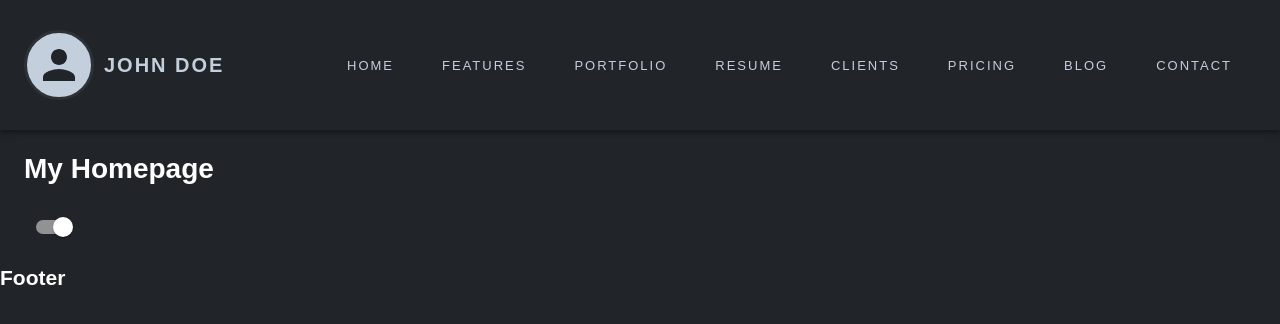
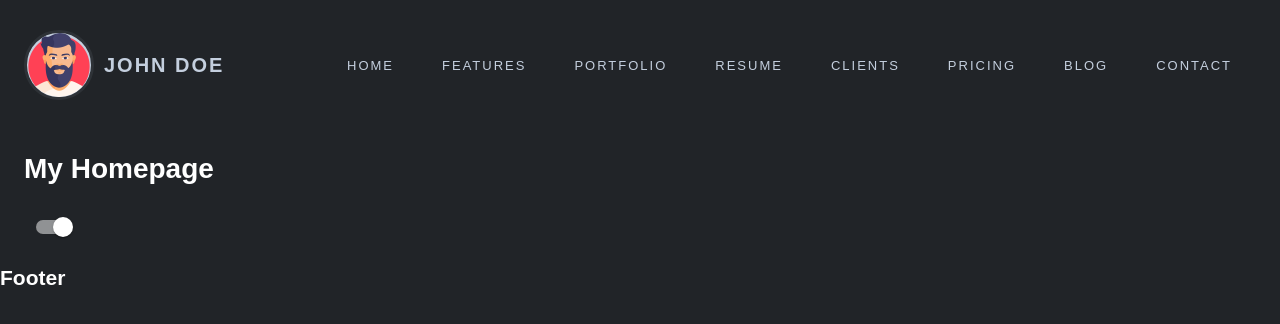
Before and after one commit to imranprof/jobs-frontend, a Next.js app: page / in a window 1280 px wide. Shown: the top 324 px of the page. Built offline with nearby package versions, Linux system fonts and the light colour scheme.

Commit message:
refactor: convert to reusable components

```diff
--- /dev/null
+++ b/src/components/Header/index.js
@@ -0,0 +1,28 @@
+import React, {useContext} from 'react';
+import ThemeContextProvider from "../../contexts/themeContext";
+
+import {AppBar, Hidden, Toolbar,} from "@material-ui/core";
+
+import {NavbarStyle} from './style';
+import ProfileInfo from "./profileInfo";
+import SideBar from "./sideBar";
+import NavItems from "./navItems";
+
+const Header = () => {
+    const customTheme = useContext(ThemeContextProvider);
+    const classes = NavbarStyle(customTheme);
+
+    return (
+        <AppBar className={classes.headerWrapper} position="sticky">
+            <Toolbar className={`${classes.headerWrapper}__toolbar`}>
+                <ProfileInfo classes={classes}/>
+                <SideBar classes={classes}/>
+                <Hidden mdDown>
+                    <NavItems classes={classes} variant={"default"}/>
+                </Hidden>
+            </Toolbar>
+        </AppBar>
+    );
+};
+
+export default Header;
--- /dev/null
+++ b/src/components/Header/navItems.js
@@ -0,0 +1,23 @@
+import Link from "next/link";
+
+import List from "@material-ui/core/List";
+import ListItem from "@material-ui/core/ListItem";
+
+import {navigationLinks} from "../../../API/elements/navigationLink";
+
+const NavItems = ({classes, variant}) => {
+    return (
+        <List>
+            {navigationLinks.map((link) =>
+                (<ListItem className={`${classes.headerWrapper}__nav ${classes.headerWrapper}__nav--${variant}`}
+                           key={link.id}>
+                    <Link href={link.href}>
+                        {link.name}
+                    </Link>
+                </ListItem>)
+            )}
+        </List>
+    );
+};
+
+export default NavItems;
--- /dev/null
+++ b/src/components/Header/profileInfo.js
@@ -0,0 +1,20 @@
+import {Avatar} from "@material-ui/core";
+import {profileInfo} from "../../../API/mock/profileInfo";
+
+const ProfileInfo = ({classes}) => {
+    return (
+        <div className={`${classes.headerWrapper}__profile`}>
+            <Avatar
+                alt={profileInfo.name}
+                src={profileInfo.image}
+                className={`${classes.headerWrapper}__profile__pic`}
+            />
+
+            <span className={`${classes.headerWrapper}__profile__name`}>
+                 {profileInfo.name}
+            </span>
+        </div>
+    );
+};
+
+export default ProfileInfo;
--- /dev/null
+++ b/src/components/Header/sideBar.js
@@ -0,0 +1,43 @@
+import React, {useState} from "react";
+
+import {Hidden, IconButton} from "@material-ui/core";
+import MenuIcon from "@material-ui/icons/Menu";
+import CloseIcon from "@material-ui/icons/Close";
+import Divider from "@material-ui/core/Divider";
+import SwipeableDrawer from "@material-ui/core/SwipeableDrawer";
+
+import ProfileInfo from "./profileInfo";
+import NavItems from "./navItems";
+
+const SideBar = ({classes}) => {
+    const [open, setOpen] = useState(false);
+    return (
+        <>
+            <Hidden lgUp>
+                <IconButton
+                    className={`${classes.headerWrapper}__menu`}
+                    onClick={() => setOpen(true)}
+                    role="button"
+                    tabIndex={0}>
+                    <MenuIcon className={`${classes.headerWrapper}__menu__icon`}/>
+                </IconButton>
+            </Hidden>
+
+            <SwipeableDrawer open={open} anchor="left" onOpen={() => setOpen(true)} onClose={() => setOpen(false)}>
+                <ProfileInfo classes={classes}/>
+                <IconButton
+                    className={`${classes.headerWrapper}__close-icon`}
+                    onClick={() => setOpen(false)}
+                    role="button"
+                    tabIndex={0}>
+                    <CloseIcon/>
+                </IconButton>
+                <Divider/>
+                <NavItems classes={classes} variant={"drawer"}/>
+                <Divider/>
+            </SwipeableDrawer>
+        </>
+    );
+};
+
+export default SideBar;
--- a/src/components/Navbar/style.js
+++ b/src/components/Header/style.js
@@ -7,6 +7,7 @@ export const useStyles = makeStyles({
         justifyContent: 'space-between',
         alignItems: 'center',
         padding: '30px 0',
+        boxShadow: '0px 0px 0px',
         '&__toolbar': {
             width: '100%',
             justifyContent: 'space-between'
@@ -32,12 +33,7 @@ export const useStyles = makeStyles({
             }
         },
 
-        '&__nav-bar': {
-            listStyle: 'none',
-            '&__link': {
-                display: 'inline-block',
-                padding: '0 10px',
-                margin: '10px 14px',
+        '&__nav': {
             '& a': {
                 fontWeight: 400,
                 fontSize: 13,
@@ -45,15 +41,18 @@ export const useStyles = makeStyles({
                 textDecoration: 'none',
                 textTransform: 'uppercase',
                 letterSpacing: "2px",
-                    // transition: 'all ease 0.4s',
-                    // transition: theme.transitions.create(['all']),
-                    // duration: theme.transitions.duration.enteringScreen,
-                    // easing: theme.transitions.easing.easeOut,
                 '&:hover': {
                     color: theme.palette.secondary.main,
                 },
             },
+            '&--default': {
+                display: 'inline',
+                margin: '10px 14px',
+                padding: '0 10px',
             },
+            '&--drawer': {
+                width: 360,
+            }
         },
         '&__menu': {
             color: "#FF014F",
--- a/src/components/Layout/index.js
+++ b/src/components/Layout/index.js
@@ -2,13 +2,13 @@ import React from 'react';
 
 import {Container} from "@material-ui/core";
 
-import Navbar from '../Navbar'
+import Header from '../Header'
 import Footer from '../Footer';
 
 const Layout = ({children}) => {
     return (
         <>
-            <Navbar/>
+            <Header/>
             <Container maxWidth="xl">
                 {children}
             </Container>
--- a/src/components/Navbar/index.js
+++ /dev/null
@@ -1,95 +0,0 @@
-import React, {useContext, useState} from 'react';
-import Link from 'next/link';
-import ThemeContextProvider from "../../contexts/themeContext";
-
-import {AppBar} from "@material-ui/core";
-import {Toolbar} from "@material-ui/core";
-import {Avatar, Menu} from "@material-ui/core";
-import {Hidden} from "@material-ui/core";
-import {IconButton} from "@material-ui/core";
-import MenuIcon from '@material-ui/icons/Menu';
-import SwipeableDrawer from "@material-ui/core/SwipeableDrawer";
-import CloseIcon from "@material-ui/icons/Close";
-import Divider from "@material-ui/core/Divider";
-import List from "@material-ui/core/List";
-import ListItem from "@material-ui/core/ListItem";
-
-import {NavbarStyle} from './style';
-import {navigationLinks} from "../../../API/elements/navigationLink";
-import {profileInfo} from "../../../API/mock/profileInfo";
-
-const Navbar = () => {
-    const customTheme = useContext(ThemeContextProvider);
-    const classes = NavbarStyle(customTheme);
-    const [open, setOpen] = useState(false);
-
-    return (
-        <AppBar className={classes.headerWrapper} position="sticky">
-            <Toolbar className={`${classes.headerWrapper}__toolbar`}>
-                <div className={`${classes.headerWrapper}__profile`}>
-                    <Avatar
-                        alt={profileInfo.name}
-                        // src={profileInfo.image}
-                        className={`${classes.headerWrapper}__profile__pic`}
-                    />
-
-                    <span className={`${classes.headerWrapper}__profile__name`}>
-                         {profileInfo.name}
-                    </span>
-                </div>
-                <SwipeableDrawer open={open} anchor="left" onOpen={() => setOpen(true)} onClose={() => setOpen(false)}>
-                    <IconButton
-                        className={`${classes.headerWrapper}__close-icon`}
-                        onClick={() => setOpen(false)}
-                        role="button"
-                        tabIndex={0}>
-                        <CloseIcon/>
-                    </IconButton>
-                    <Divider/>
-
-                    <nav>
-                        <ul className={`${classes.headerWrapper}__nav-bar`}>
-                            <List>
-                                {navigationLinks.map((link) =>
-                                    (<ListItem key={link.id}>
-                                        <div className={`${classes.headerWrapper}__nav-bar__link`}>
-
-                                            <Link href={link.href}>
-                                                <a>{link.name}</a>
-                                            </Link>
-
-                                        </div>
-                                    </ListItem>)
-                                )}
-                            </List>
-                        </ul>
-                    </nav>
-                </SwipeableDrawer>
-                <Hidden mdDown>
-                    <nav>
-                        <ul className={`${classes.headerWrapper}__nav-bar`}>
-                            {navigationLinks.map((link) =>
-                                <div className={`${classes.headerWrapper}__nav-bar__link`} key={link.id}>
-                                    <Link href={link.href}>
-                                        <a>{link.name}</a>
-                                    </Link>
-                                </div>
-                            )}
-                        </ul>
-                    </nav>
-                </Hidden>
-                <Hidden lgUp>
-                    <IconButton
-                        className={`${classes.headerWrapper}__menu`}
-                        onClick={() => setOpen(true)}
-                        role="button"
-                        tabIndex={0}>
-                        <MenuIcon className={`${classes.headerWrapper}__menu__icon`}/>
-                    </IconButton>
-                </Hidden>
-            </Toolbar>
-        </AppBar>
-    );
-};
-
-export default Navbar;
```
Lines whose indentation alone changed are shown as unchanged.
